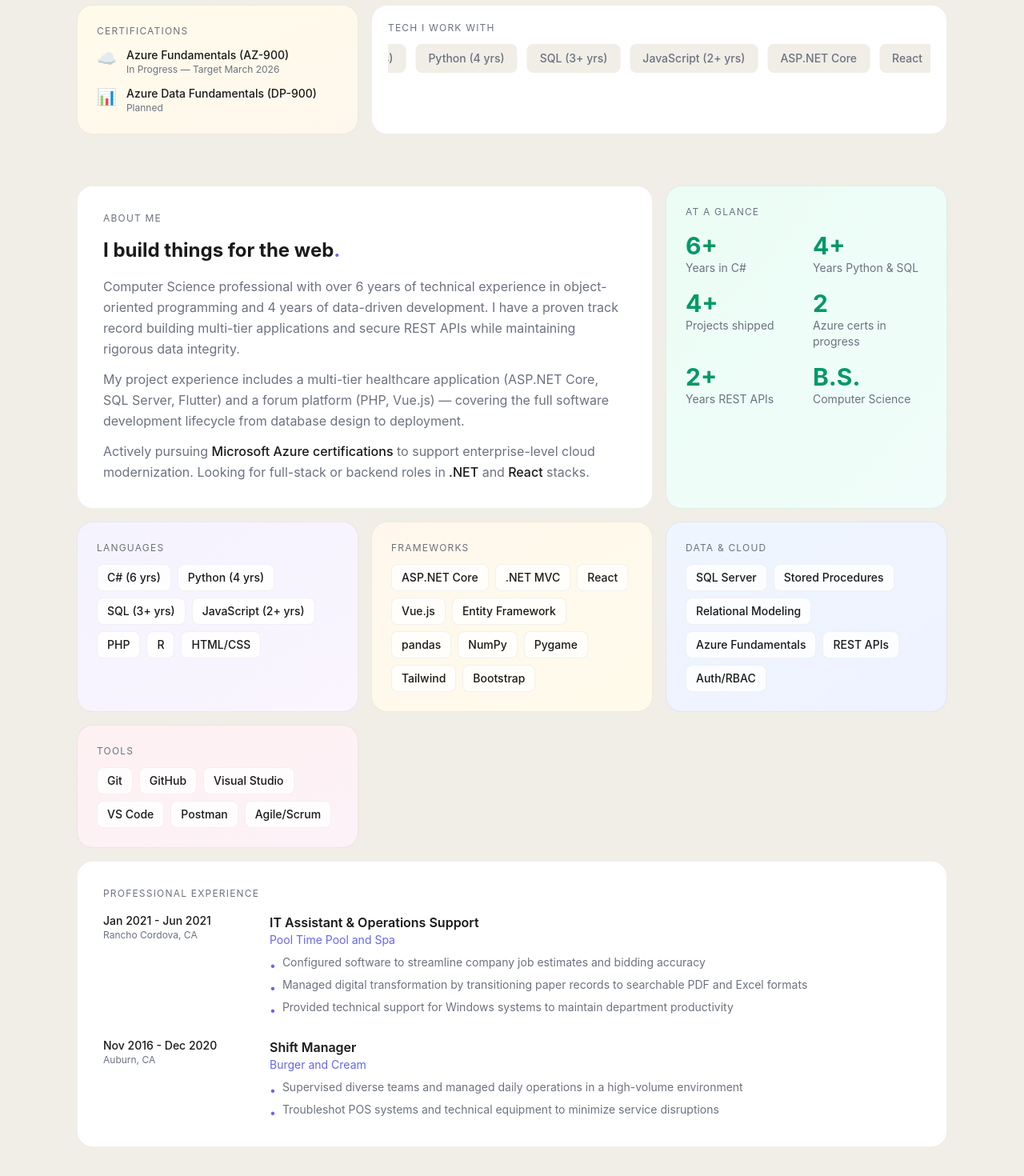
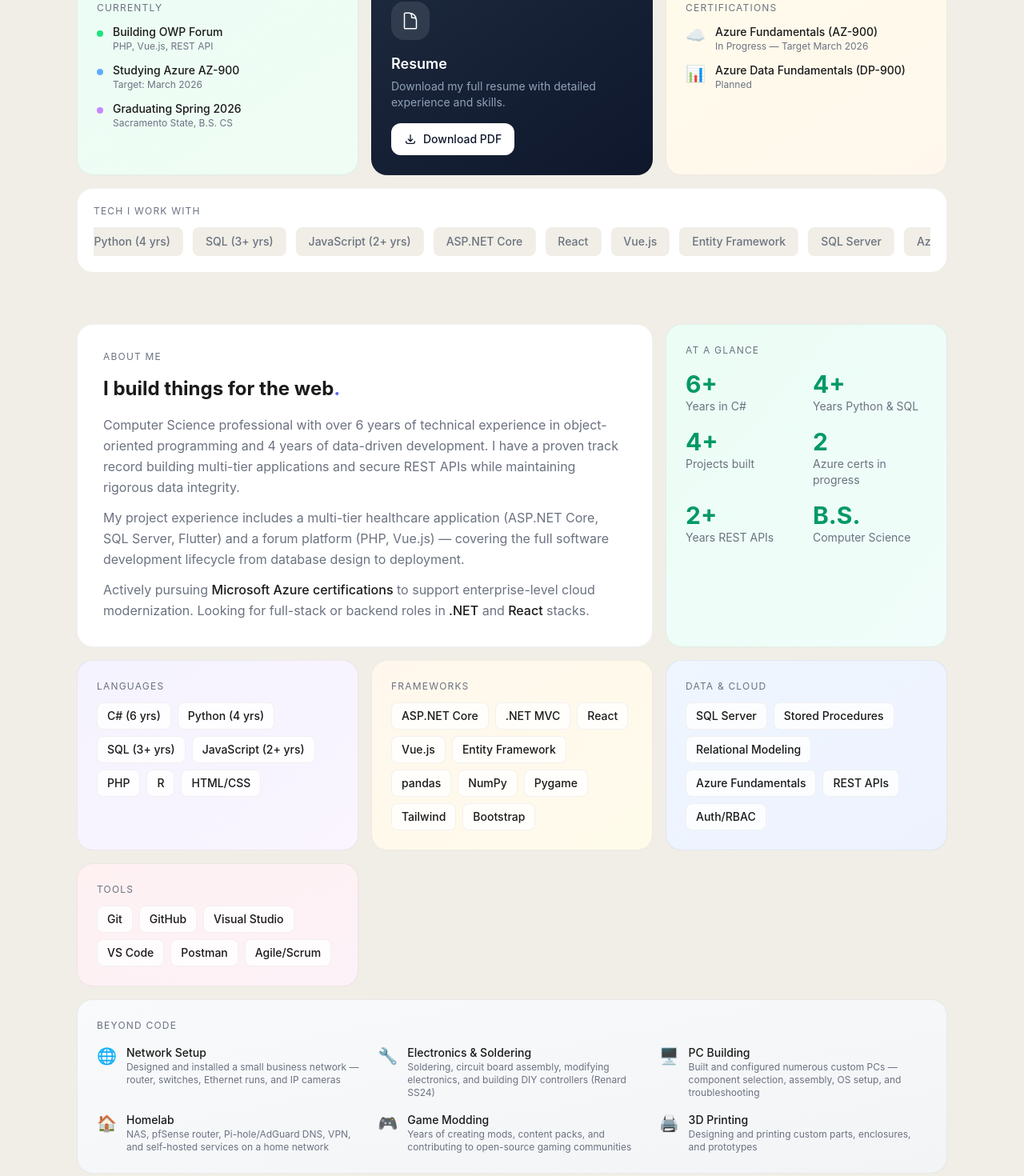
Before and after one commit to JeffreySardella/portfolio, a React (Vite) app in the folder client/: page / in a window 1280 px wide. Shown: the part 520-1990 px from the top of the page at 80% size. Built offline with nearby package versions, Linux system fonts and the light colour scheme; no server answers.

Commit message:
add projects and beyond code

```diff
--- a/client/index.html
+++ b/client/index.html
@@ -3,6 +3,7 @@
   <head>
     <meta charset="UTF-8" />
     <meta name="viewport" content="width=device-width, initial-scale=1.0" />
+    <link rel="icon" type="image/svg+xml" href="/favicon.svg" />
     <title>Jeffrey Sardella | Software Developer</title>
     <meta name="description" content="Portfolio of Jeffrey Sardella — Full-Stack Software Developer" />
   </head>
--- a/client/src/index.css
+++ b/client/src/index.css
@@ -73,6 +73,19 @@
   animation: pulse-dot 2s ease-in-out infinite;
 }
 
+/* Animated hero gradient */
+@keyframes gradient-shift {
+  0% { background-position: 0% 50%; }
+  50% { background-position: 100% 50%; }
+  100% { background-position: 0% 50%; }
+}
+
+.hero-gradient {
+  background: linear-gradient(-45deg, #4f46e5, #6366f1, #0ea5e9, #6366f1);
+  background-size: 300% 300%;
+  animation: gradient-shift 8s ease infinite;
+}
+
 /* Scroll reveal */
 .reveal {
   opacity: 0;
--- a/client/src/sections/AboutSection.tsx
+++ b/client/src/sections/AboutSection.tsx
@@ -75,7 +75,7 @@
             </div>
             <div>
               <div className="text-3xl font-bold text-emerald-600">4+</div>
-              <div className="text-sm text-text-muted">Projects shipped</div>
+              <div className="text-sm text-text-muted">Projects built</div>
             </div>
             <div>
               <div className="text-3xl font-bold text-emerald-600">2</div>
@@ -112,6 +112,55 @@
           </div>
         ))}
 
+        {/* Beyond code card */}
+        <div className="bento-card md:col-span-3 p-6 bg-gradient-to-br from-slate-50 to-gray-100 border-slate-200">
+          <p className="text-xs text-text-muted uppercase tracking-widest mb-4">Beyond code</p>
+          <div className="grid grid-cols-1 sm:grid-cols-2 md:grid-cols-3 gap-4">
+            <div className="flex items-start gap-3">
+              <span className="text-xl">🌐</span>
+              <div>
+                <p className="font-medium text-sm">Network Setup</p>
+                <p className="text-xs text-text-muted">Designed and installed a small business network — router, switches, Ethernet runs, and IP cameras</p>
+              </div>
+            </div>
+            <div className="flex items-start gap-3">
+              <span className="text-xl">🔧</span>
+              <div>
+                <p className="font-medium text-sm">Electronics & Soldering</p>
+                <p className="text-xs text-text-muted">Soldering, circuit board assembly, modifying electronics, and building DIY controllers (Renard SS24)</p>
+              </div>
+            </div>
+            <div className="flex items-start gap-3">
+              <span className="text-xl">🖥️</span>
+              <div>
+                <p className="font-medium text-sm">PC Building</p>
+                <p className="text-xs text-text-muted">Built and configured numerous custom PCs — component selection, assembly, OS setup, and troubleshooting</p>
+              </div>
+            </div>
+            <div className="flex items-start gap-3">
+              <span className="text-xl">🏠</span>
+              <div>
+                <p className="font-medium text-sm">Homelab</p>
+                <p className="text-xs text-text-muted">NAS, pfSense router, Pi-hole/AdGuard DNS, VPN, and self-hosted services on a home network</p>
+              </div>
+            </div>
+            <div className="flex items-start gap-3">
+              <span className="text-xl">🎮</span>
+              <div>
+                <p className="font-medium text-sm">Game Modding</p>
+                <p className="text-xs text-text-muted">Years of creating mods, content packs, and contributing to open-source gaming communities</p>
+              </div>
+            </div>
+            <div className="flex items-start gap-3">
+              <span className="text-xl">🖨️</span>
+              <div>
+                <p className="font-medium text-sm">3D Printing</p>
+                <p className="text-xs text-text-muted">Designing and printing custom parts, enclosures, and prototypes</p>
+              </div>
+            </div>
+          </div>
+        </div>
+
         {/* Work experience - full width */}
         <div className="bento-card md:col-span-3 p-8">
           <p className="text-xs text-text-muted uppercase tracking-widest mb-4">Professional experience</p>
--- a/client/src/sections/HeroSection.tsx
+++ b/client/src/sections/HeroSection.tsx
@@ -3,7 +3,7 @@
     <section className="pt-28 pb-8">
       <div className="grid grid-cols-1 md:grid-cols-3 gap-4">
         {/* Main intro card - spans 2 cols */}
-        <div className="bento-card md:col-span-2 p-8 md:p-10 flex flex-col justify-between min-h-[320px] bg-gradient-to-br from-indigo-500 to-blue-600 text-white border-none">
+        <div className="bento-card md:col-span-2 p-8 md:p-10 flex flex-col justify-between min-h-[320px] hero-gradient text-white border-none">
           <div>
             <div className="flex items-center gap-2 mb-6">
               <span className="w-2.5 h-2.5 rounded-full bg-green-300 animate-pulse-dot" />
@@ -18,7 +18,6 @@
               <span className="text-white font-semibold"> .NET</span>,
               <span className="text-white font-semibold"> React</span>, and
               <span className="text-white font-semibold"> SQL Server</span>.
-              Pursuing Azure certifications for enterprise cloud work.
             </p>
           </div>
           <div className="flex gap-3 mt-6">
@@ -86,6 +85,57 @@
           </div>
         </div>
 
+        {/* Currently working on */}
+        <div className="bento-card p-6 bg-gradient-to-br from-emerald-50 to-green-50 border-emerald-100">
+          <p className="text-xs text-text-muted uppercase tracking-widest mb-3">Currently</p>
+          <div className="space-y-3">
+            <div className="flex items-start gap-3">
+              <span className="w-2 h-2 rounded-full bg-green-400 mt-2 flex-shrink-0 animate-pulse-dot" />
+              <div>
+                <p className="font-medium text-sm">Building OWP Forum</p>
+                <p className="text-xs text-text-muted">PHP, Vue.js, REST API</p>
+              </div>
+            </div>
+            <div className="flex items-start gap-3">
+              <span className="w-2 h-2 rounded-full bg-blue-400 mt-2 flex-shrink-0 animate-pulse-dot" />
+              <div>
+                <p className="font-medium text-sm">Studying Azure AZ-900</p>
+                <p className="text-xs text-text-muted">Target: March 2026</p>
+              </div>
+            </div>
+            <div className="flex items-start gap-3">
+              <span className="w-2 h-2 rounded-full bg-purple-400 mt-2 flex-shrink-0 animate-pulse-dot" />
+              <div>
+                <p className="font-medium text-sm">Graduating Spring 2026</p>
+                <p className="text-xs text-text-muted">Sacramento State, B.S. CS</p>
+              </div>
+            </div>
+          </div>
+        </div>
+
+        {/* Resume download card */}
+        <div className="bento-card p-6 bg-gradient-to-br from-slate-800 to-slate-900 text-white border-none flex flex-col justify-between">
+          <div>
+            <div className="w-12 h-12 rounded-2xl bg-white/10 flex items-center justify-center mb-4">
+              <svg className="w-6 h-6" fill="none" viewBox="0 0 24 24" stroke="currentColor">
+                <path strokeLinecap="round" strokeLinejoin="round" strokeWidth={1.5} d="M19.5 14.25v-2.625a3.375 3.375 0 0 0-3.375-3.375h-1.5A1.125 1.125 0 0 1 13.5 7.125v-1.5a3.375 3.375 0 0 0-3.375-3.375H8.25m2.25 0H5.625c-.621 0-1.125.504-1.125 1.125v17.25c0 .621.504 1.125 1.125 1.125h12.75c.621 0 1.125-.504 1.125-1.125V11.25a9 9 0 0 0-9-9Z" />
+              </svg>
+            </div>
+            <h3 className="font-semibold text-lg mb-1">Resume</h3>
+            <p className="text-sm text-slate-400">Download my full resume with detailed experience and skills.</p>
+          </div>
+          <a
+            href="/Jeffrey_resume.pdf"
+            download
+            className="mt-4 inline-flex items-center gap-2 px-4 py-2.5 bg-white text-slate-900 text-sm font-medium rounded-xl hover:bg-slate-100 transition-colors w-fit"
+          >
+            <svg className="w-4 h-4" fill="none" viewBox="0 0 24 24" stroke="currentColor">
+              <path strokeLinecap="round" strokeLinejoin="round" strokeWidth={2} d="M4 16v1a3 3 0 003 3h10a3 3 0 003-3v-1m-4-4l-4 4m0 0l-4-4m4 4V4" />
+            </svg>
+            Download PDF
+          </a>
+        </div>
+
         {/* Certifications card */}
         <div className="bento-card p-6 bg-gradient-to-br from-amber-50 to-orange-50 border-amber-100">
           <p className="text-xs text-text-muted uppercase tracking-widest mb-3">Certifications</p>
@@ -107,8 +157,8 @@
           </div>
         </div>
 
-        {/* Tech marquee card - spans 2 cols */}
-        <div className="bento-card md:col-span-2 p-5 overflow-hidden">
+        {/* Tech marquee card - full width */}
+        <div className="bento-card md:col-span-3 p-5 overflow-hidden">
           <p className="text-xs text-text-muted uppercase tracking-widest mb-3">Tech I work with</p>
           <div className="relative overflow-hidden">
             <div className="flex animate-marquee whitespace-nowrap">
--- a/client/src/sections/ProjectsSection.tsx
+++ b/client/src/sections/ProjectsSection.tsx
@@ -25,6 +25,22 @@
     emoji: '💧',
   },
   {
+    title: 'Web Load Tester',
+    description:
+      'Concurrent load testing tool using Java virtual threads to simulate high-volume traffic against web endpoints. Measures response times, throughput, and failure rates under stress.',
+    tech: ['Java', 'Virtual Threads', 'Concurrency', 'Performance Testing'],
+    color: 'bg-red-50',
+    emoji: '⚡',
+  },
+  {
+    title: 'Restaurant App',
+    description:
+      'Android mobile app for browsing menus, placing orders, and managing restaurant information. Built as a personal project to explore native Android development.',
+    tech: ['Android Studio', 'Java', 'Mobile Dev'],
+    color: 'bg-cyan-50',
+    emoji: '🍽️',
+  },
+  {
     title: 'Portfolio Website',
     description:
       'This site! A bento-grid portfolio built with React and TypeScript. Features a Formspree-powered contact form and Cloudflare Pages hosting.',
@@ -38,9 +54,9 @@
 function ProjectsSection() {
   return (
     <section id="projects" className="py-8 scroll-mt-20">
-      <div className="grid grid-cols-1 md:grid-cols-2 gap-4">
+      <div className="grid grid-cols-1 md:grid-cols-2 lg:grid-cols-3 gap-4">
         {/* Section header - full width */}
-        <div className="md:col-span-2 px-2 mb-2">
+        <div className="md:col-span-2 lg:col-span-3 px-2 mb-2">
           <p className="text-xs text-text-muted uppercase tracking-widest mb-1">What I've built</p>
           <h2 className="text-2xl font-bold">
             Projects<span className="text-primary">.</span>
@@ -48,7 +64,7 @@
         </div>
 
         {/* Featured project - large card */}
-        <div className={`bento-card md:row-span-2 p-0 overflow-hidden`}>
+        <div className="bento-card md:row-span-2 p-0 overflow-hidden">
           <div className={`${projects[0].color} p-8 min-h-[200px] flex items-center justify-center`}>
             <span className="text-7xl">{projects[0].emoji}</span>
           </div>
```
Also changed, not shown: client/public/favicon.svg (added), 1 other file (tests, documents, lock files or other folders).
